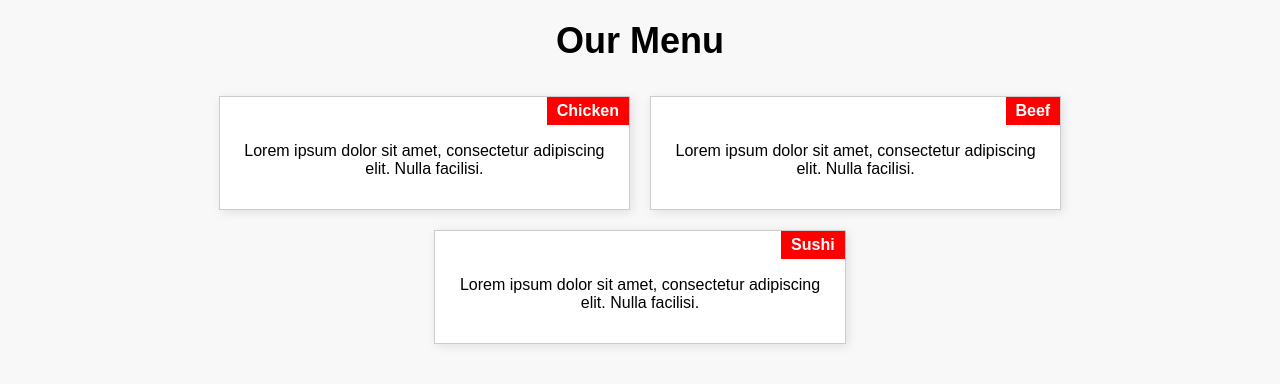
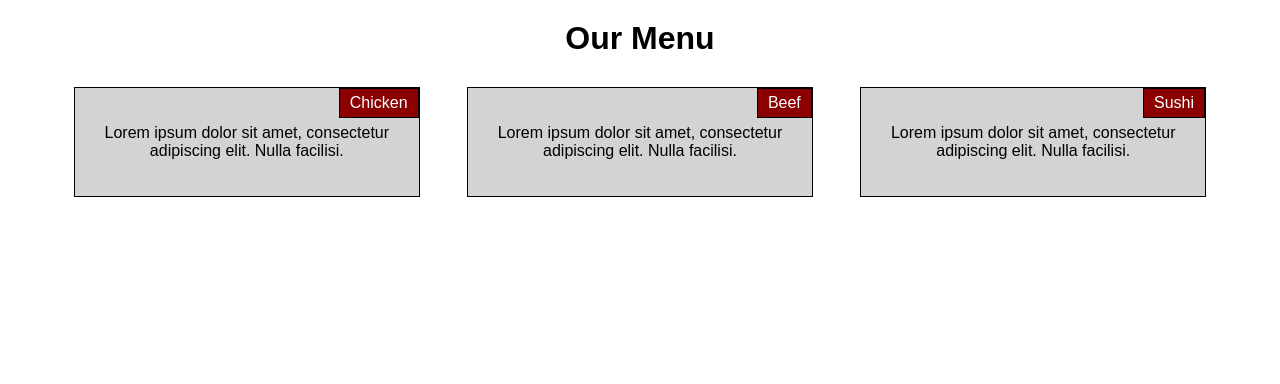
Before and after one commit to jawad-ui/coursera, a plain HTML site: page module2-solution/index.html in a window 1280 px wide. Drawn offline with Linux system fonts and the light colour scheme.

Commit message:
Update style.css

```diff
--- a/module2-solution/css/style.css
+++ b/module2-solution/css/style.css
@@ -1,45 +1,66 @@
+/* Basic Styles */
 body {
     font-family: Arial, sans-serif;
     text-align: center;
-    background-color: #f8f8f8;
+    margin: 0;
+    padding: 0;
 }
 
 h1 {
-    font-size: 36px;
-    margin-top: 20px;
+    font-size: 2em;
+    margin: 20px 0;
 }
 
+/* Container */
 .container {
+    width: 90%;
+    margin: 0 auto;
     display: flex;
-    justify-content: center;
     flex-wrap: wrap;
-    margin-top: 20px;
+    justify-content: space-between;
 }
 
+/* Sections (Boxes) */
 .box {
-    width: 30%;
-    background-color: white;
-    border: 1px solid #ccc;
+    position: relative;
+    border: 1px solid black;
+    background-color: lightgray;
+    padding: 20px;
     margin: 10px;
-    padding: 15px;
-    position: relative;
-    box-shadow: 2px 2px 10px rgba(0, 0, 0, 0.1);
+    box-sizing: border-box;
 }
 
+/* Section Titles */
 .title {
     position: absolute;
     top: 0;
     right: 0;
-    background-color: red;
+    background-color: darkred;
     color: white;
     padding: 5px 10px;
-    font-weight: bold;
+    border: 1px solid black;
 }
 
-.title-chicken { background-color: #f39c12; } /* Orange */
-.title-beef { background-color: #e74c3c; }    /* Red */
-.title-sushi { background-color: #2ecc71; }   /* Green */
+/* Desktop View */
+@media (min-width: 992px) {
+    .box {
+        width: 30%;
+    }
+}
 
-p {
-    margin-top: 30px;
+/* Tablet View */
+@media (min-width: 768px) and (max-width: 991px) {
+    .box {
+        width: 45%;
+    }
+    .box:last-child {
+        width: 100%;
+    }
 }
+
+/* Mobile View */
+@media (max-width: 767px) {
+    .box {
+        width: 100%;
+    }
+}
```
